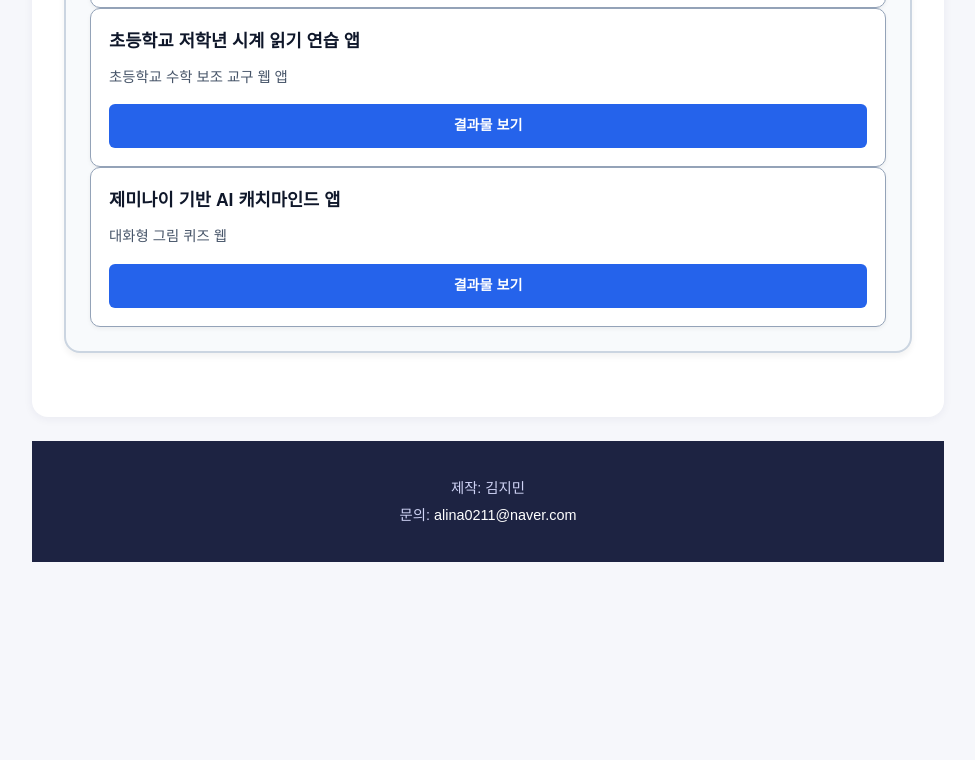
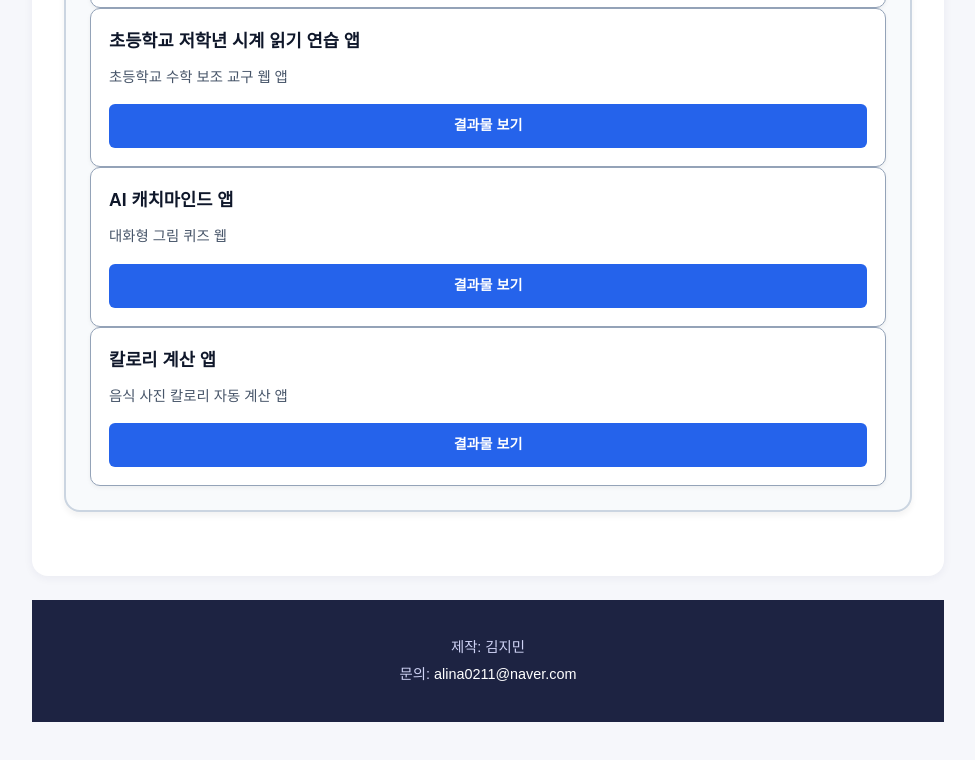
Before and after one commit to k1mjimin/my-webpage, a plain HTML site: page index.html in a window 1280 px wide. Shown: the part 2687-3447 px from the top of the page, without its empty margins (152-1127 px from the left). Before the commit the page ends 3297 px from the top, so only its background shows below. Drawn offline with Linux system fonts and the light colour scheme.

Commit message:
Update index.html

```diff
--- a/index.html
+++ b/index.html
@@ -386,8 +386,14 @@
       </div>
 
       <div class="project-card">
-        <h4>제미나이 기반 AI 캐치마인드 앱</h4>
+        <h4>AI 캐치마인드 앱</h4>
         <p>대화형 그림 퀴즈 웹 </p>
+        <a href="-" class="btn-link">결과물 보기</a>
+      </div>
+
+     <div class="project-card">
+        <h4>칼로리 계산 앱</h4>
+        <p>음식 사진 칼로리 자동 계산 앱 </p>
         <a href="-" class="btn-link">결과물 보기</a>
       </div>
 
```
